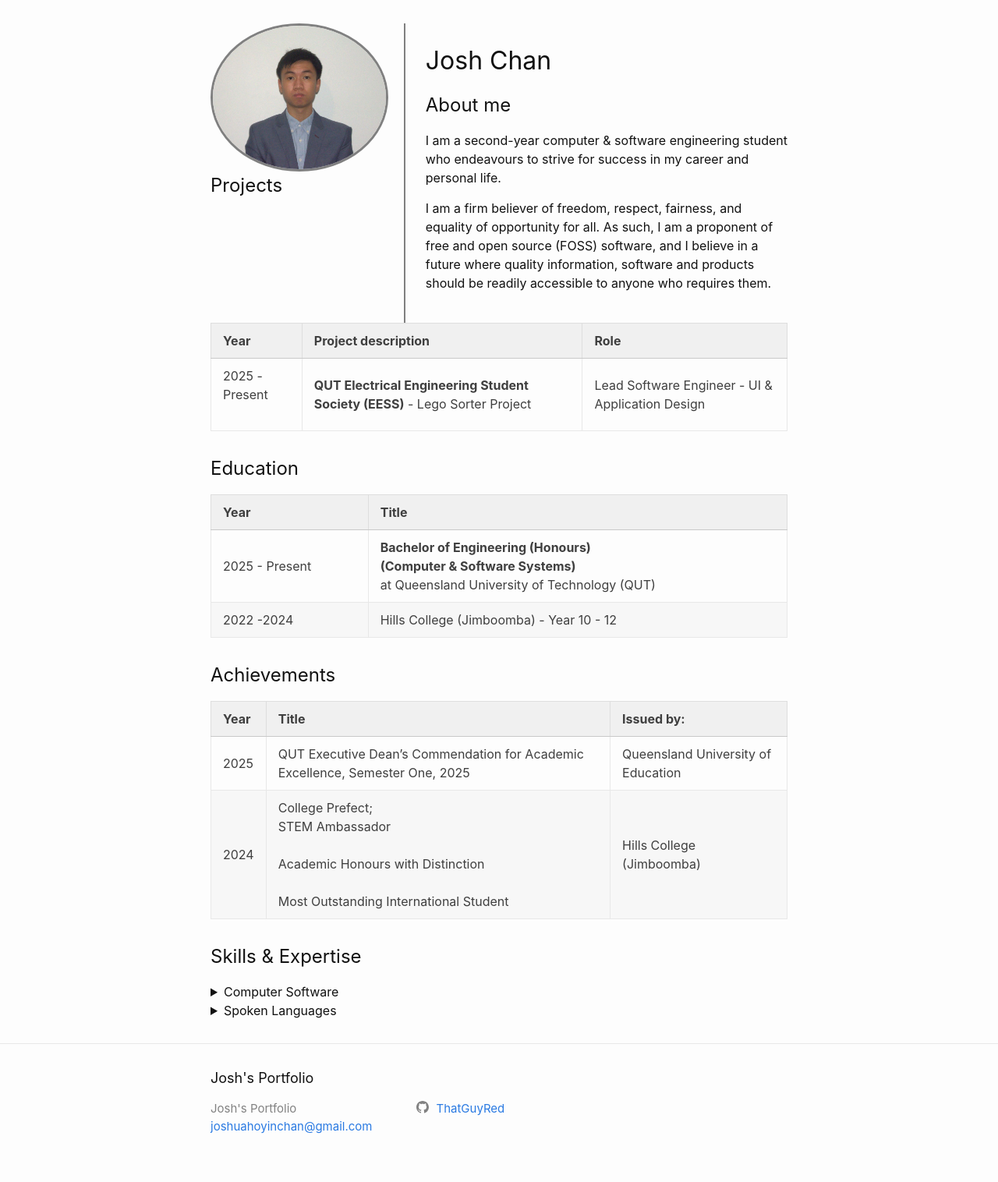
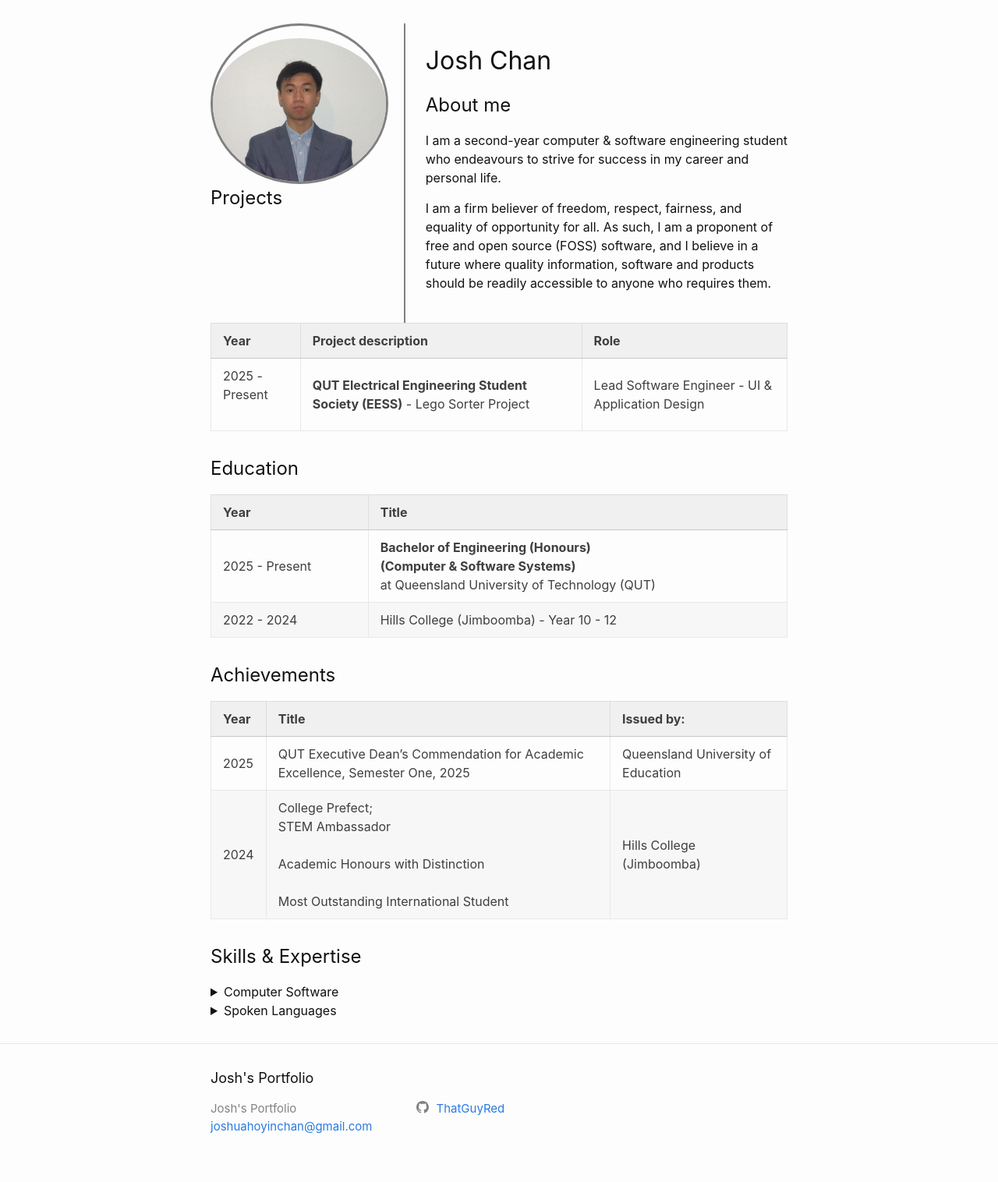
Before and after one commit to ThatGuyRed/portfolio, a Jekyll site: the page built from index.md, in a window 1280 px wide. Shown: the whole page at 78% size. Built offline with Jekyll 4.4.1, drawn with Linux system fonts in a browser that asks for light colours; a script that is not in the unit is left out.

Commit message:
modified:   _sass/minima/_layout.scss 	modified:   index.md

```diff
--- a/_sass/minima/_layout.scss
+++ b/_sass/minima/_layout.scss
@@ -221,6 +221,7 @@
 .portfolio-picture img {
   display: inline-block;
   border-radius: 50%;
+  padding-top: 1em;
   border: 3px solid grey;
 }
 .portfolio-content {
@@ -238,7 +239,6 @@
 .portfolio-wrapper, .portfolio-body {
   display: block;
 }
-
 
 /**
  * Posts
--- a/index.md
+++ b/index.md
@@ -8,16 +8,16 @@ header: true
 
 ## Projects
 
-| Year                   | Project description                                                             | Role                                             |
-| ---------------------- | ------------------------------------------------------------------------------- | ------------------------------------------------ |
-| 2025 - Present<br><br> | **QUT Electrical Engineering Student Society (EESS)** - Lego Sorter Project<br> | Lead Software Engineer - UI & Application Design |
+| Year                  | Project description                                                             | Role                                             |
+| --------------------- | ------------------------------------------------------------------------------- | ------------------------------------------------ |
+| 2025 -Present<br><br> | **QUT Electrical Engineering Student Society (EESS)** - Lego Sorter Project<br> | Lead Software Engineer - UI & Application Design |
 
 ## Education
 
 | Year           | Title                                                                                                                  |
 | -------------- | ---------------------------------------------------------------------------------------------------------------------- |
 | 2025 - Present | **Bachelor of Engineering (Honours)<br>(Computer & Software Systems)**<br>at Queensland University of Technology (QUT) |
-| 2022 -2024     | Hills College (Jimboomba) - Year 10 - 12                                                                               |
+| 2022 - 2024    | Hills College (Jimboomba) - Year 10 - 12                                                                               |
 
 ## Achievements
 
@@ -27,6 +27,7 @@ header: true
 | 2024 | College Prefect;<br>STEM Ambassador<br><br>Academic Honours with Distinction<br><br>Most Outstanding International Student | Hills College (Jimboomba)          |
 
 ## Skills & Expertise
+
 <details>
 <summary>Computer Software</summary>
 <ul>
@@ -88,6 +90,8 @@ header: true
 			</tr>
 			<tr>
 				<td>
+						C<br>
+						C#<br>
 						CSS<br>
 						HTML<br>
 						Python<br>
@@ -98,9 +102,9 @@ header: true
 			</tr>
 			<tr>
 				<td>
+						Assembly<br>
 						Bash<br>
-						C#<br>
-						Javascript<br>
+						JavaScript<br>
 				</td>
 				<td>
 						Novice
```
Also changed, not shown: other parts of index.md (+1 -0 lines).
